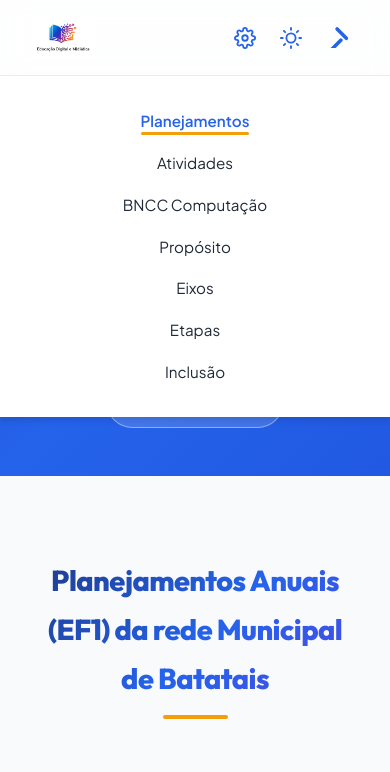
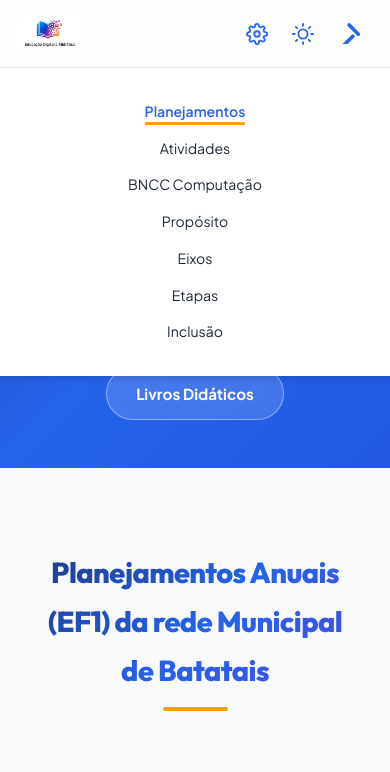
Before and after one commit to educacao-tech/educacaodigital, a website: page index.html in a window 390 px wide. Both pictures are taken after a click on the button 338 px from the left and 37 px from the top of the page. Shown: the top 772 px of the page. Drawn offline with Linux system fonts and the light colour scheme.

Commit message:
Ajustar cabecalho para exibicao perfeita em linha unica

```diff
--- a/style.css
+++ b/style.css
@@ -67,18 +67,19 @@ header {
     transition: background-color var(--transition-speed) ease, box-shadow var(--transition-speed) ease;
 }
 
-nav { max-width: 1200px; margin: 0 auto; padding: 1rem 2rem; display: flex; justify-content: space-between; align-items: center; }
-.logo { display: flex; align-items: center; gap: 0.8rem; font-size: 1.5rem; font-weight: bold; color: var(--primary-color); }
-.logo img { height: 40px; width: auto; }
+nav { max-width: 1320px; margin: 0 auto; padding: 0.75rem 1.25rem; display: flex; justify-content: space-between; align-items: center; gap: 0.75rem; flex-wrap: nowrap; }
+.logo { display: flex; align-items: center; gap: 0.6rem; font-size: 1.15rem; font-weight: 700; color: var(--primary-color); white-space: nowrap; flex-shrink: 0; }
+.logo img { height: 38px; width: auto; flex-shrink: 0; }
+.logo-text { font-size: 1.05rem; font-weight: 700; white-space: nowrap; }
 
 html[data-theme="dark"] .logo img {
     filter: invert(10%) sepia(100%) saturate(200%) hue-rotate(180deg) brightness(1.2);
 }
 html[data-theme="dark"] header { background: rgba(17, 24, 39, 0.85); }
 
-.nav-controls { display: flex; align-items: center; gap: 1.5rem; }
+.nav-controls { display: flex; align-items: center; gap: 0.4rem; flex-shrink: 0; }
 
-.nav-links { display: flex; gap: 1rem; list-style: none; font-size: 0.95rem; }
+.nav-links { display: flex; gap: 0.65rem; list-style: none; font-size: 0.88rem; align-items: center; flex-shrink: 1; }
 .nav-links a:hover { color: var(--primary-color); font-weight: 600; }
 
 /* Estilo para o link ativo (ScrollSpy) */
@@ -674,14 +675,15 @@ html[data-theme="dark"] .partner-info h3 {
     margin: 0.25rem 0 0 0;
 }
 
-/* Responsividade */
-@media (max-width: 1100px) {
-    .logo-text { display: none; } /* Esconde o texto do logo em telas médias para dar espaço ao menu */
+/* Responsividade do Cabeçalho */
+@media (max-width: 1250px) {
+    .logo-text { display: none; } /* Esconde o texto do logo para preservar exibição em linha única nas telas médias */
+    .nav-links { gap: 0.8rem; }
 }
 
-@media (max-width: 768px) {
+@media (max-width: 992px) {
     .mobile-menu-icon { display: block; }
-    .nav-controls { position: relative; z-index: 100000; }
+    .nav-controls { position: relative; z-index: 100000; gap: 0.3rem; }
 
     .nav-links {
         display: flex;
```
